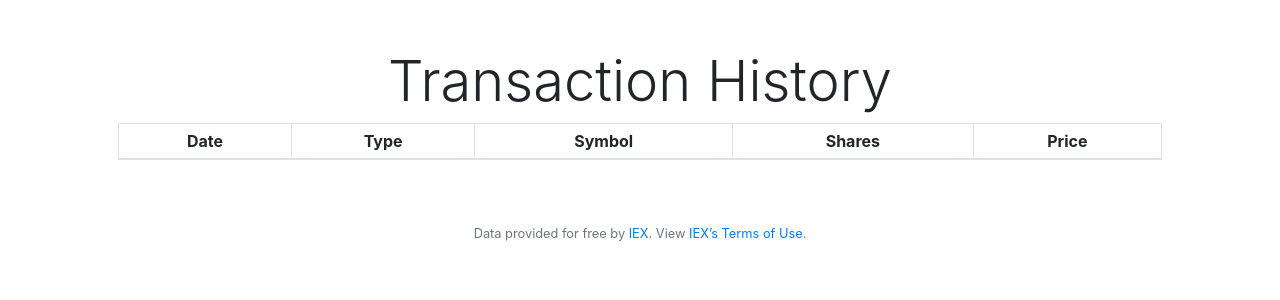
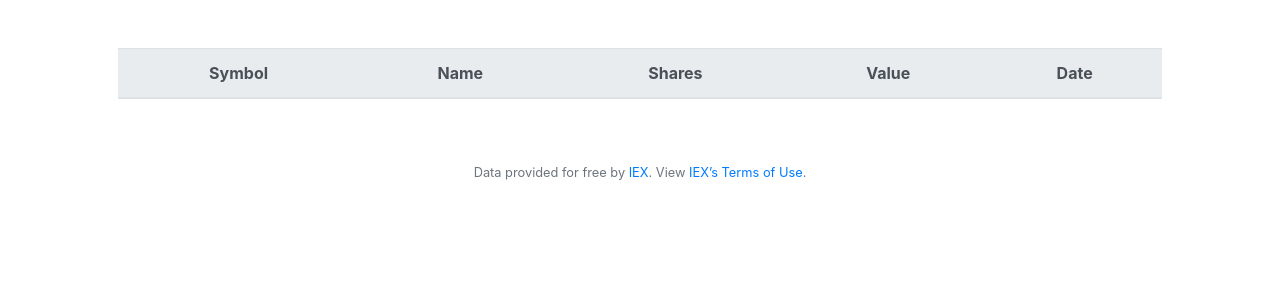
Before and after one commit to Srikark-17/Stock-Trading, a Flask app: page /history in a window 1280 px wide. Shown: the part 76-376 px from the top of the page. Run offline with Flask 2, Linux system fonts and the light colour scheme; the visitor is signed in with stand-in values (Sample User, id 1); data that the repository does not hold is empty; some libraries are stand-ins or nearby versions.

Commit message:
Update history.html

```diff
--- a/finance/templates/history.html
+++ b/finance/templates/history.html
@@ -5,25 +5,24 @@
 {% endblock %}
 
 {% block main %}
-<h1 class="display-4">Transaction History</h1>
-<table class="table table-sm table-bordered">
-  <thead>
+    <table class="table">
+      <thead class="thead-light">
         <tr>
+          <th scope="col">Symbol</th>
+          <th scope="col">Name</th>
+          <th scope="col">Shares</th>
+          <th scope="col">Value</th>
           <th scope="col">Date</th>
-      <th scope="col">Type</th>
-      <th scope="col">Symbol</th>
-      <th scope="col">Shares</th>
-      <th scope="col">Price</th>
         </tr>
       </thead>
       <tbody>
     {% for transaction in transactions %}
       <tr>
-      <td scope="row">{{ transaction.date }}</td>
-      <td scope="row">{{ transaction.type }}</td>
-      <td scope="row">{{ transaction.symbol }}</td>
-      <td scope="row">{{ transaction.shares }}</td>
-      <td scope="row">{{ transaction.price }}</td>
+        <th scope="row">{{ transaction[0] }}</th>
+        <td>{{ transaction[1] }}</td>
+        <td>{{ transaction[2] }}</td>
+        <td>{{ transaction[3] }}</td>
+        <td>{{ transaction[4] }}</td>
       </tr>
     {% endfor %}
       </tbody>
```
Lines whose indentation alone changed are shown as unchanged.
